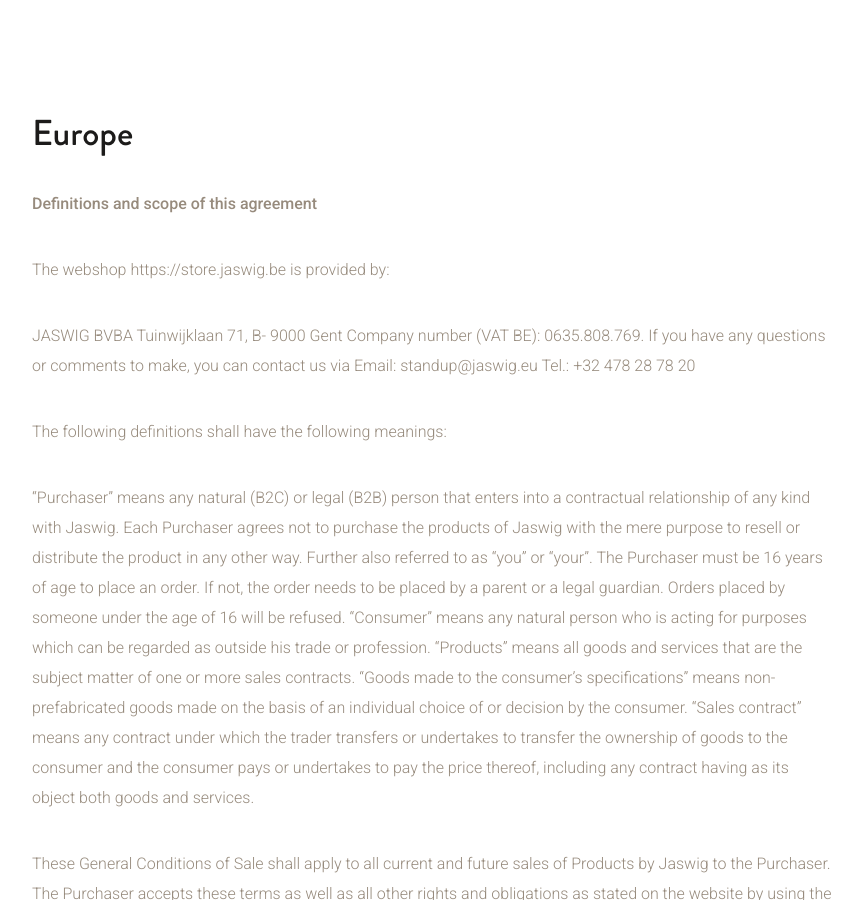
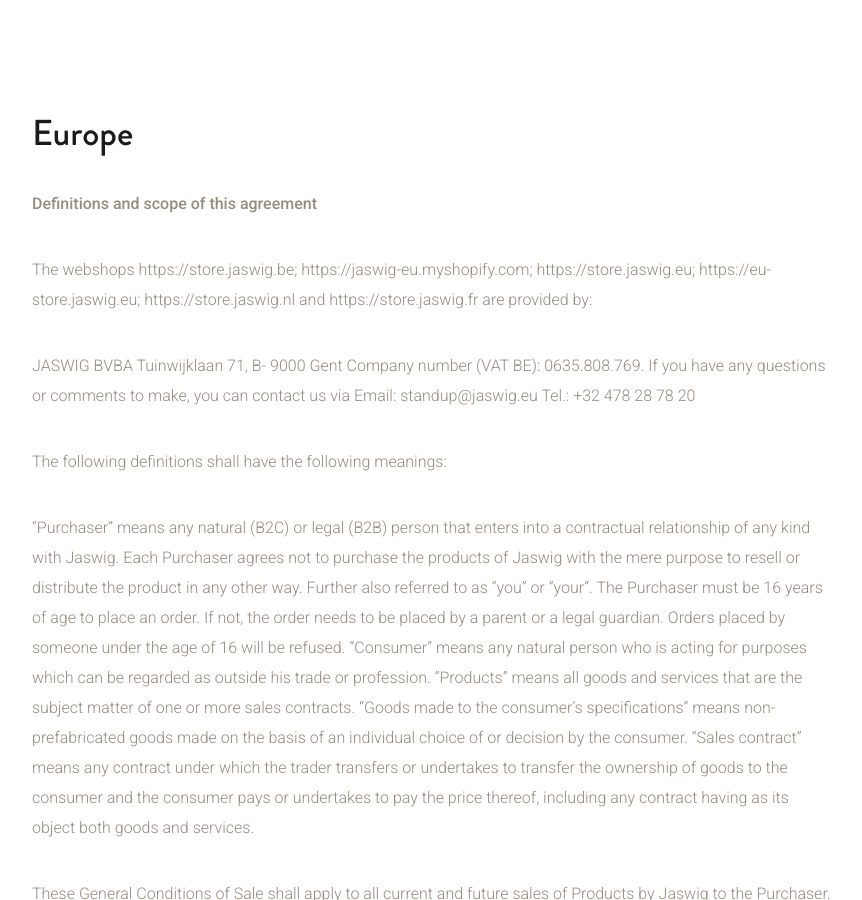
Before and after one commit to samuelrieder/jaswig.github.io, a Jekyll site: the page built from terms.html, in a window 1280 px wide and 900 px high, scrolled down 350 px. Shown: the whole window, without its empty margins (38-900 px from the left). Built offline with Jekyll 4.4.1, drawn with Linux system fonts in a browser that asks for light colours; nearby versions of some CDN libraries.

Commit message:
changes URL's of different shops

```diff
--- a/terms.html
+++ b/terms.html
@@ -15,7 +15,7 @@ sitemap: false
       <!-- -->
       <h2>Europe</h2>
        <p><strong>Definitions and scope of this agreement</strong></p>
-       <p>The webshop https://store.jaswig.be is provided by:</p>
+       <p>The webshops https://store.jaswig.be; https://jaswig-eu.myshopify.com; https://store.jaswig.eu; https://eu-store.jaswig.eu; https://store.jaswig.nl and https://store.jaswig.fr are provided by:</p>
 <p>JASWIG BVBA
 Tuinwijklaan 71,
 B- 9000 Gent
```
